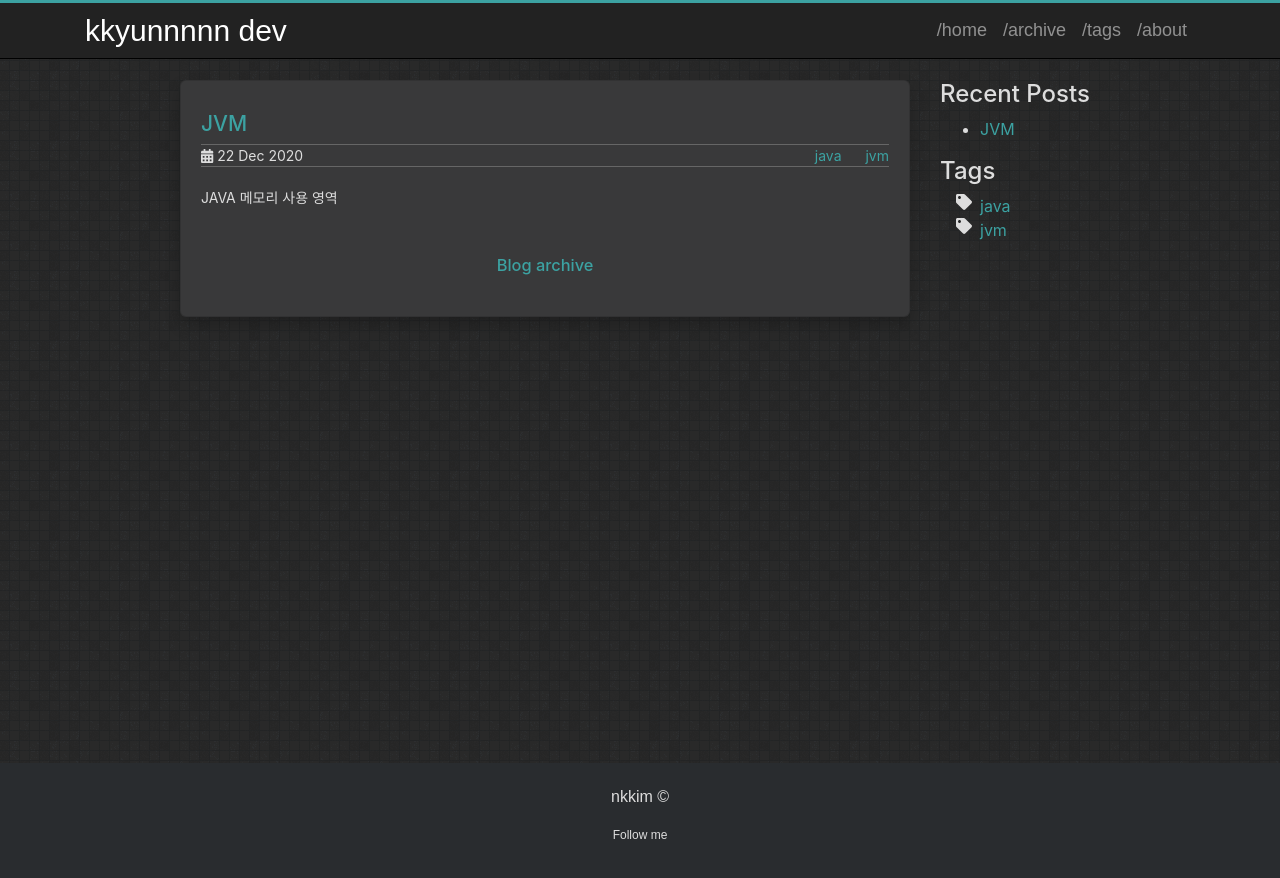
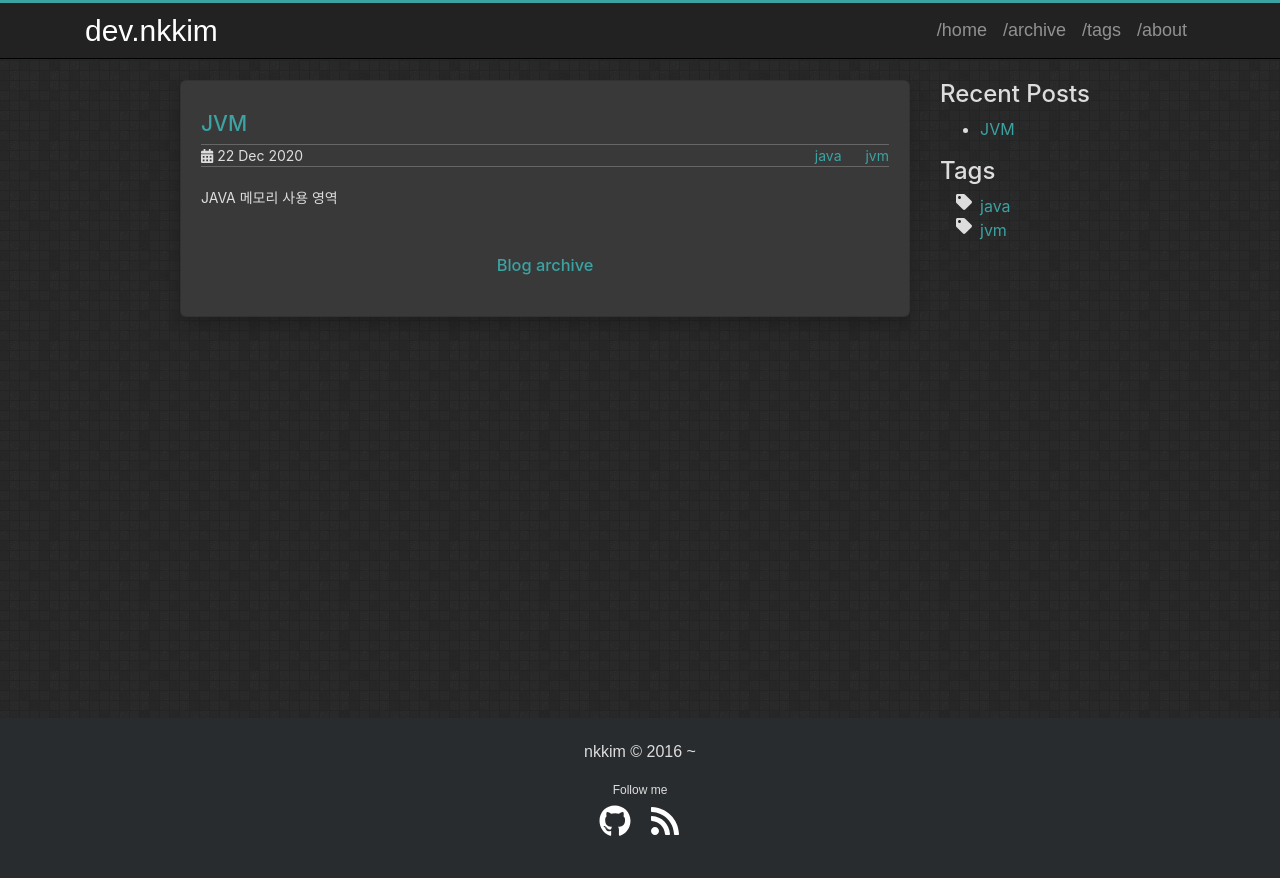
Before and after one commit to kkyunnnn/kkyunnnn.github.io, a Jekyll site: the page built from index.html, in a window 1280 px wide. Shown: the top 878 px of the page. Built offline with Jekyll 4.4.1, drawn with Linux system fonts in a browser that asks for light colours.

Commit message:
설정변경

```diff
--- a/_config.yml
+++ b/_config.yml
@@ -1,6 +1,6 @@
 # Jekyll configuration
 
-name: kkyunnnnn dev
+name: dev.nkkim
 description: web develop
 
 # Url is currently only used only for the RSS feed in feed.xml
@@ -10,21 +10,22 @@ url: 'http://kkyunnnn.github.io'
 # For a project page here should be a project name. Otherwise (for user's/organization's page leave it empty)
 
 author: nkkim
+copyright: 2016 ~
 
 share:
-  facebook: false
-  twitter: false
-  gplus: false
-  linkedin: true
-  pinterest: false
-  email: true
-#social:
-#  github: streetturtle
-#  stackoverflow: ''
-#  linkedin:
-#  instagram: ''
-#  lastfm: ''
-#  rss: feed.xml
+    facebook: false
+    twitter: false
+    gplus: false
+    linkedin: true
+    pinterest: false
+    email: true
+social:
+    github: kkyunnnn
+    #  stackoverflow: ''
+    #  linkedin:
+    #  instagram: ''
+    #  lastfm: ''
+    rss: feed.xml
 
 # Google Analytics key, leave blank to ignore
 # google_analytics_key:
@@ -47,7 +48,7 @@ permalink: /:year/:month/:title/
 
 markdown: kramdown
 kramdown:
-  input: GFM # Enable GitHub Flavored Markdown (fenced code blocks)
-  hard_wrap: true
+    input: GFM # Enable GitHub Flavored Markdown (fenced code blocks)
+    hard_wrap: true
 
-exclude: ['README.md', 'LICENSE']
+exclude: [ 'README.md', 'LICENSE' ]
```
